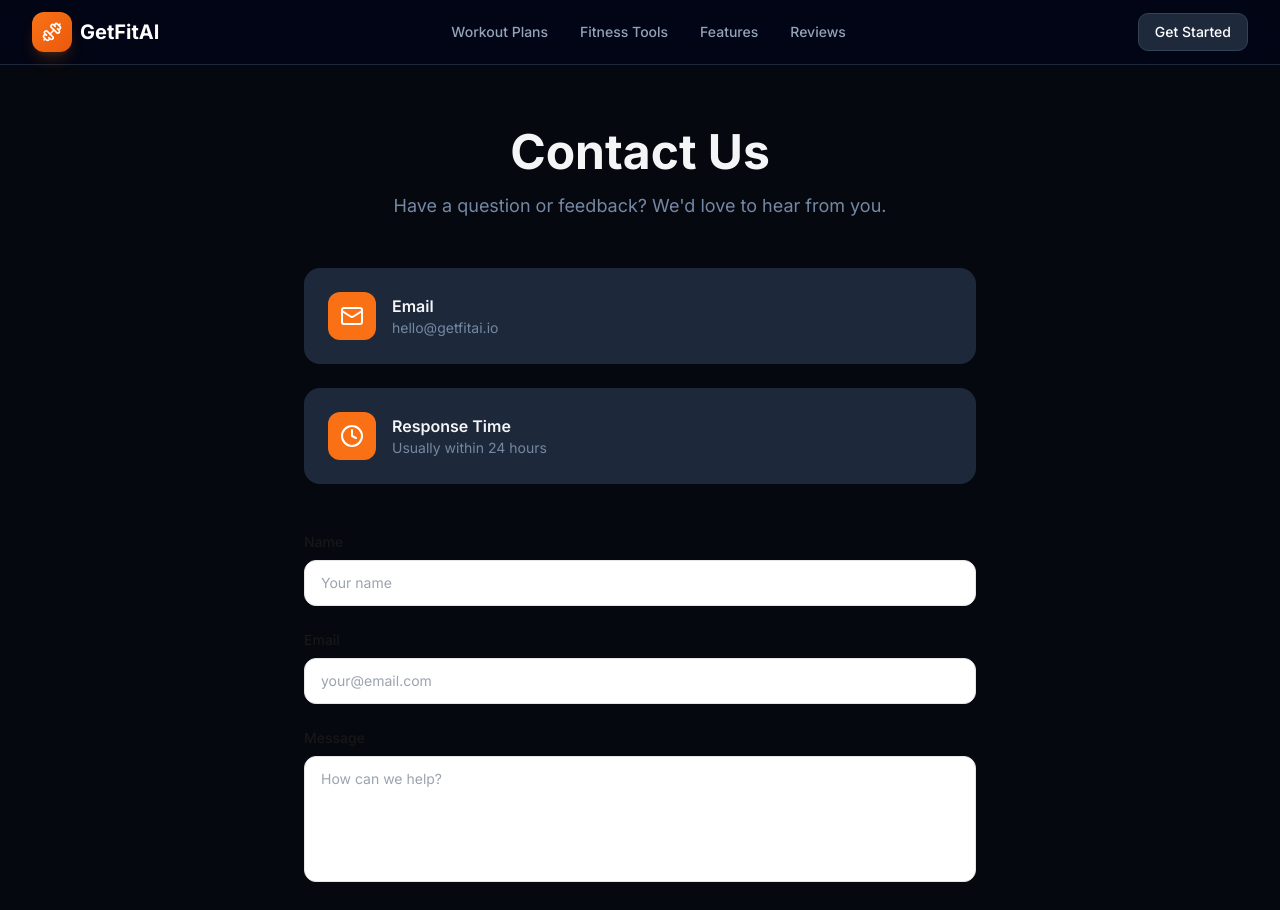
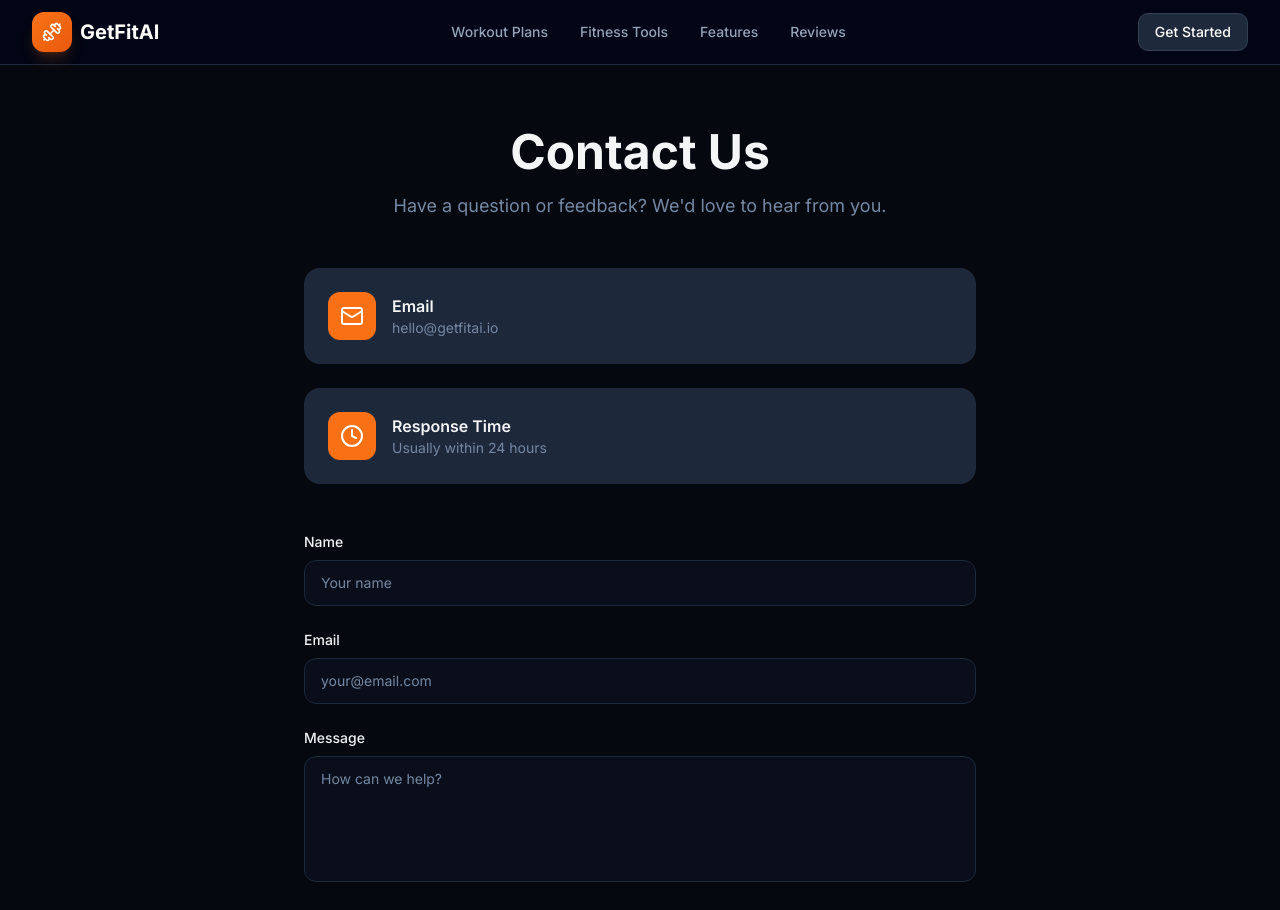
Before and after one commit to zl819044596/getfitai, a Next.js app: page /contact in a window 1280 px wide. Shown: the top 910 px of the page. Built offline with nearby package versions, Linux system fonts and the light colour scheme.

Commit message:
fix: contact form dark mode colors

```diff
--- a/src/app/contact/page.tsx
+++ b/src/app/contact/page.tsx
@@ -50,27 +50,27 @@ export default function ContactPage() {
 
           <form className="space-y-6">
             <div>
-              <label className="block text-sm font-medium text-neutral-900 mb-2">Name</label>
+              <label className="block text-sm font-medium text-foreground mb-2">Name</label>
               <input
                 type="text"
                 placeholder="Your name"
-                className="w-full px-4 py-3 rounded-xl border border-neutral-200 focus:border-black focus:ring-1 focus:ring-black outline-none text-sm transition-colors"
+                className="w-full px-4 py-3 rounded-xl border border-border bg-card text-foreground placeholder:text-muted-foreground focus:border-primary focus:ring-1 focus:ring-primary outline-none text-sm transition-colors"
               />
             </div>
             <div>
-              <label className="block text-sm font-medium text-neutral-900 mb-2">Email</label>
+              <label className="block text-sm font-medium text-foreground mb-2">Email</label>
               <input
                 type="email"
                 placeholder="your@email.com"
-                className="w-full px-4 py-3 rounded-xl border border-neutral-200 focus:border-black focus:ring-1 focus:ring-black outline-none text-sm transition-colors"
+                className="w-full px-4 py-3 rounded-xl border border-border bg-card text-foreground placeholder:text-muted-foreground focus:border-primary focus:ring-1 focus:ring-primary outline-none text-sm transition-colors"
               />
             </div>
             <div>
-              <label className="block text-sm font-medium text-neutral-900 mb-2">Message</label>
+              <label className="block text-sm font-medium text-foreground mb-2">Message</label>
               <textarea
                 placeholder="How can we help?"
                 rows={5}
-                className="w-full px-4 py-3 rounded-xl border border-neutral-200 focus:border-black focus:ring-1 focus:ring-black outline-none text-sm resize-none transition-colors"
+                className="w-full px-4 py-3 rounded-xl border border-border bg-card text-foreground placeholder:text-muted-foreground focus:border-primary focus:ring-1 focus:ring-primary outline-none text-sm resize-none transition-colors"
               />
             </div>
             <button
```
